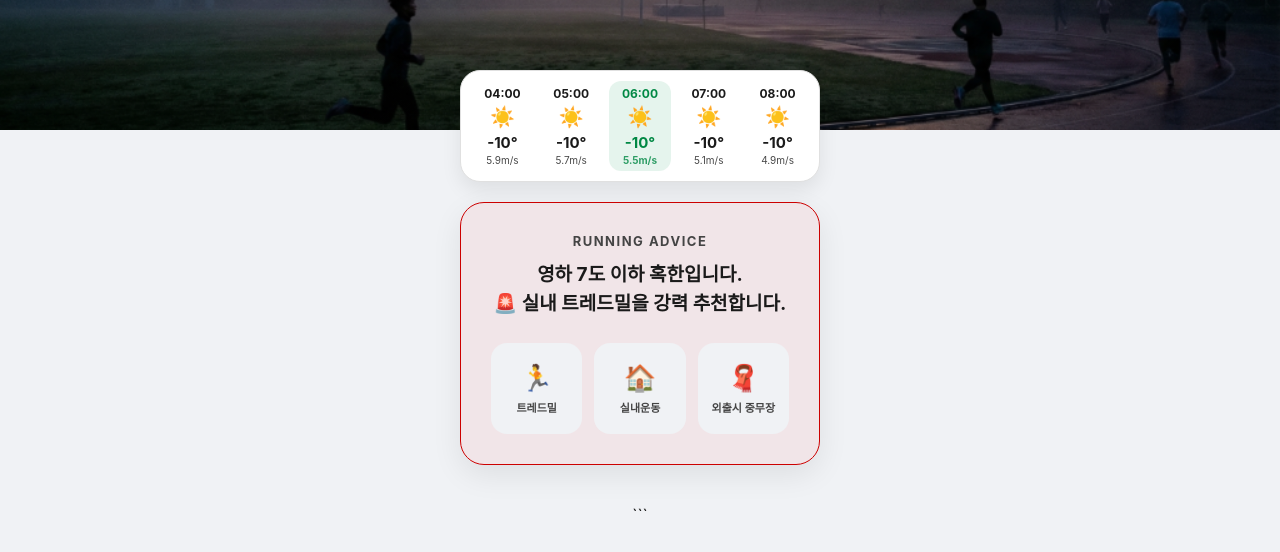
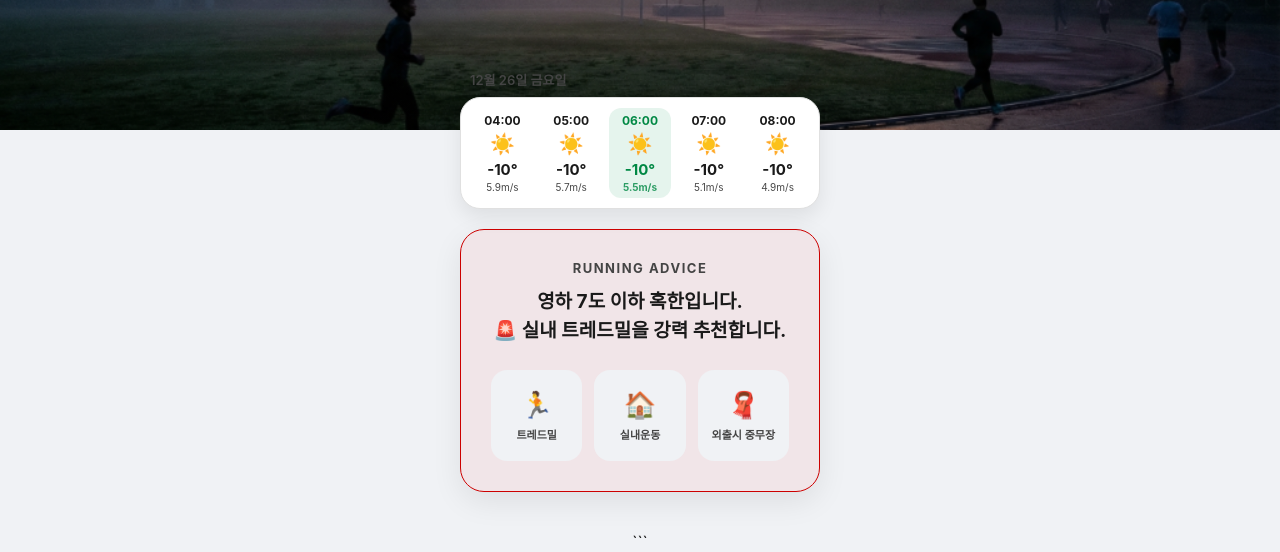
Before and after one commit to mrfseeker-commits/run, a plain HTML site: page index.html in a window 1280 px wide. Shown: the part 270-822 px from the top of the page. Before the commit the page ends 800 px from the top, so only its background shows below. Drawn offline with Linux system fonts and the light colour scheme.

Commit message:
Update UI: Add timeline specific date display

```diff
--- a/index.html
+++ b/index.html
@@ -135,6 +135,16 @@
             text-shadow: var(--header-text-shadow);
             opacity: 0.8;
             margin-top: 4px;
+        }
+
+        .timeline-date {
+            width: 100%;
+            text-align: left;
+            padding-left: 10px;
+            margin-bottom: 8px;
+            font-size: 13px;
+            color: var(--text-sub);
+            font-weight: 600;
         }
 
         /* Toggle Switch */
@@ -358,6 +368,7 @@
     </div>
 
     <div class="main-wrapper">
+        <div id="timeline-date" class="timeline-date hidden"></div>
         <!-- 04~08 Timeline -->
         <div id="timeline" class="timeline-container hidden">
             <!-- JS will populate this -->
@@ -399,6 +410,13 @@
             const now = new Date();
             const options = { month: 'long', day: 'numeric', weekday: 'long' };
             document.getElementById('current-date').innerText = now.toLocaleDateString('ko-KR', options);
+
+            // Timeline Date (Logic matches Python: Hour >= 9 implies Tomorrow)
+            let targetDate = new Date(now);
+            if (now.getHours() >= 9) {
+                targetDate.setDate(targetDate.getDate() + 1);
+            }
+            document.getElementById('timeline-date').innerText = targetDate.toLocaleDateString('ko-KR', options);
         }
         updateDate();
 
@@ -510,6 +528,7 @@
             });
 
             document.getElementById('loading').classList.add('hidden');
+            document.getElementById('timeline-date').classList.remove('hidden');
             document.getElementById('timeline').classList.remove('hidden');
             document.getElementById('attire').classList.remove('hidden');
         }
```
